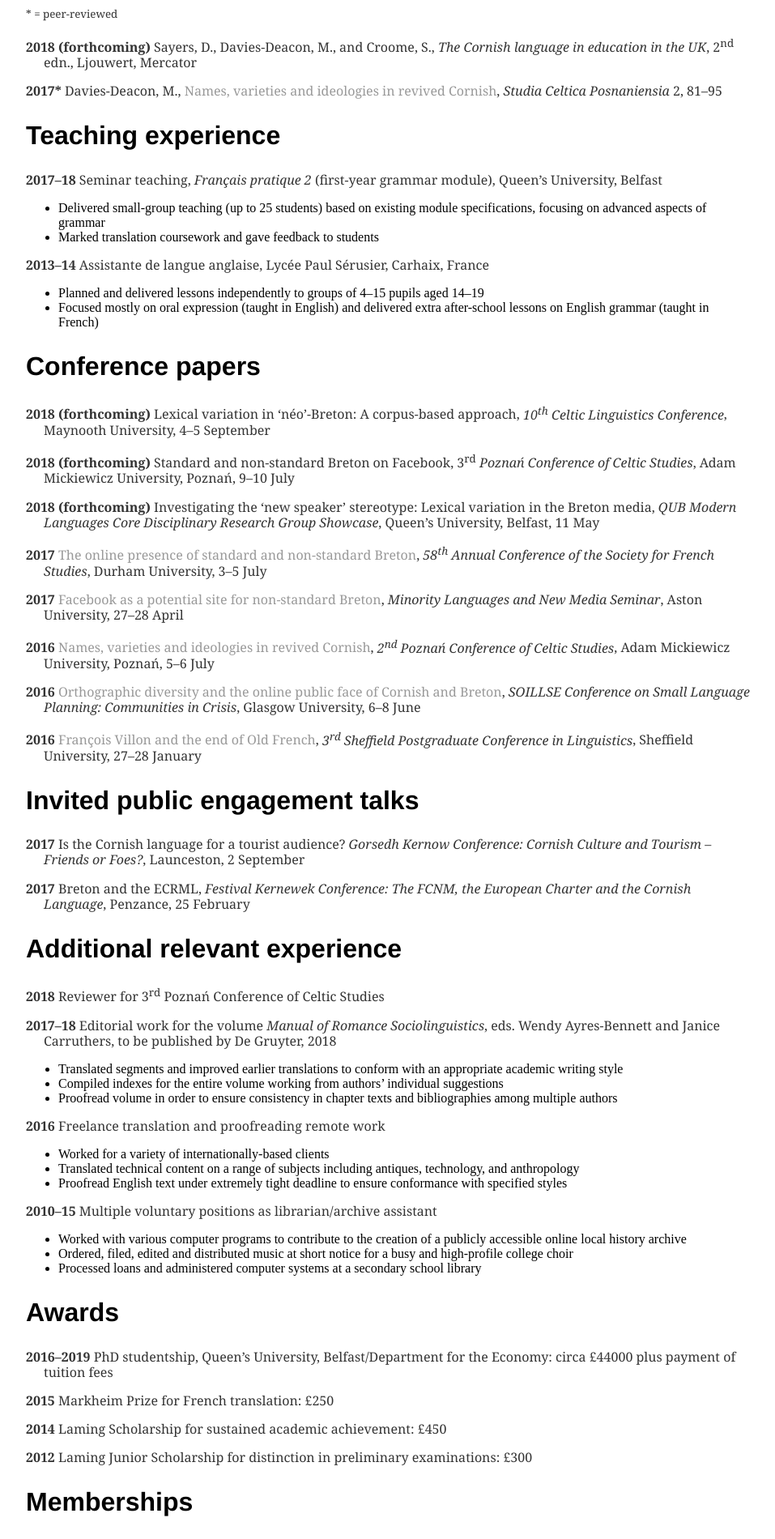
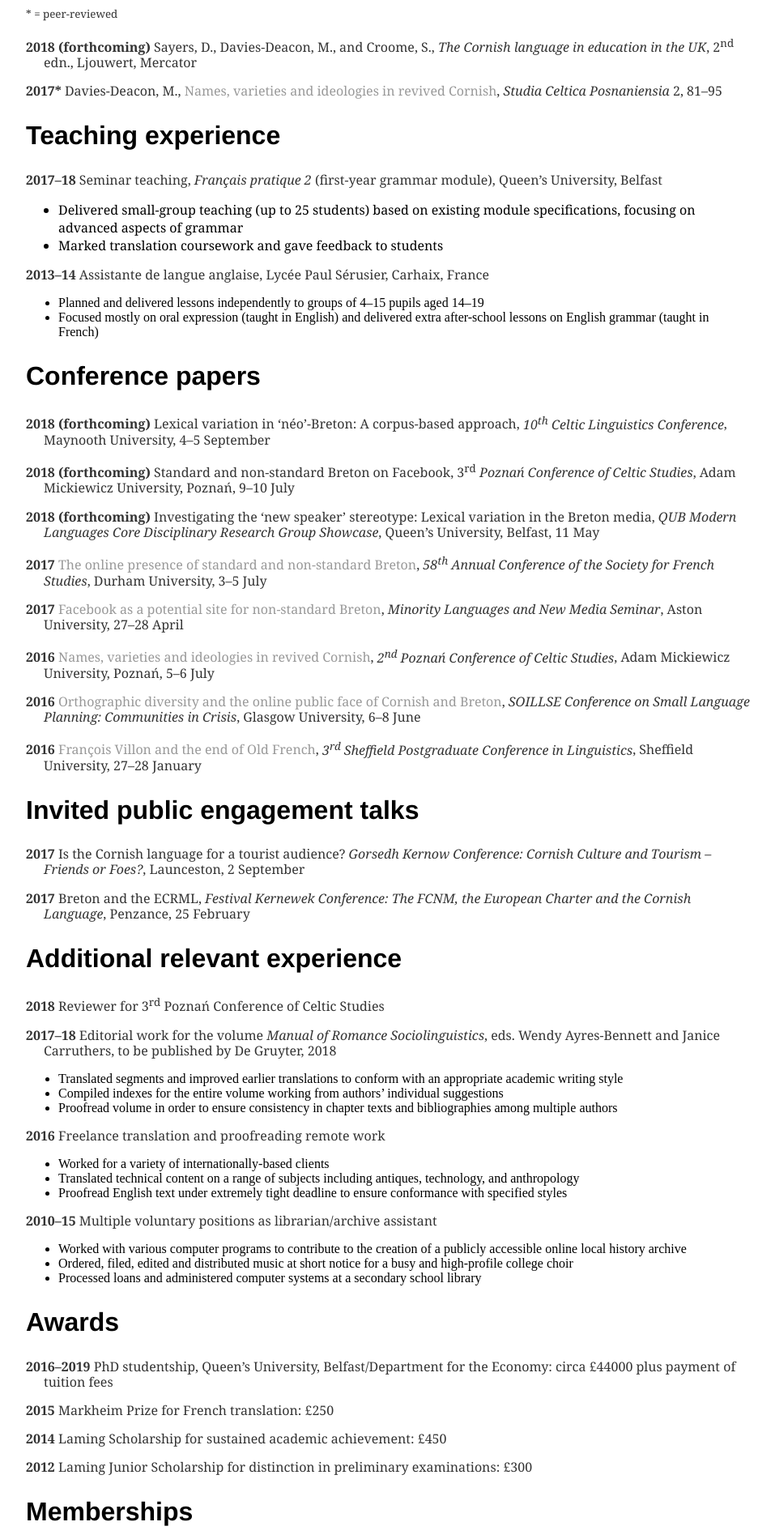
Before and after one commit to merryndd/merryndd.github.io, a Jekyll site: the page built from cv/index.html, in a window 1280 px wide. Shown: the part 890-2790 px from the top of the page at 81% size, without its empty margins (160-1117 px from the left). Built offline with Jekyll 4.4.1, drawn with Linux system fonts in a browser that asks for light colours.

Commit message:
Update index.html

```diff
--- a/cv/index.html
+++ b/cv/index.html
@@ -23,7 +23,7 @@ title: Merryn Davies-Deacon
 <p class="bibentry"><strong>2017*</strong> Davies-Deacon, M., <a href="https://www.degruyter.com/view/j/scp.2017.2.issue-1/scp-2017-0005/scp-2017-0005.xml?format=INT">Names, varieties and ideologies in revived Cornish</a>, <i>Studia Celtica Posnaniensia</i> 2, 81&ndash;95</p>
 <h2>Teaching experience</h2>
 	<p><strong>2017&ndash;18</strong> Seminar teaching, <i>Français pratique 2</i> (first-year grammar module), Queen’s University, Belfast</p>
-<ul><li>Delivered small-group teaching (up to 25 students) based on existing module specifications, focusing on advanced aspects of grammar</li>
+<ul class="bullets"><li>Delivered small-group teaching (up to 25 students) based on existing module specifications, focusing on advanced aspects of grammar</li>
 <li>Marked translation coursework and gave feedback to students</li></ul>
 <p><strong>2013&ndash;14</strong> Assistante de langue anglaise, Lycée Paul Sérusier, Carhaix, France</p>
 <ul><li>Planned and delivered lessons independently to groups of 4&ndash;15 pupils aged 14&ndash;19</li>
```
